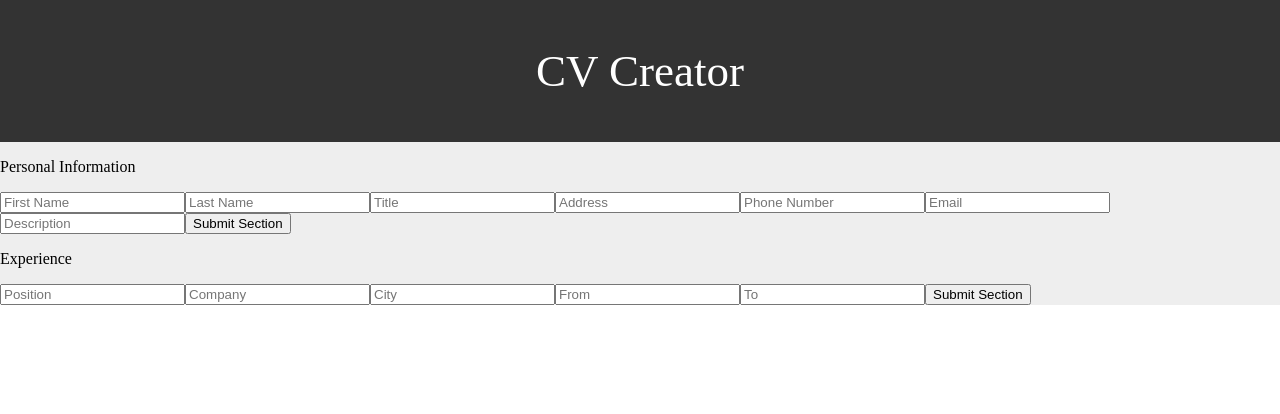
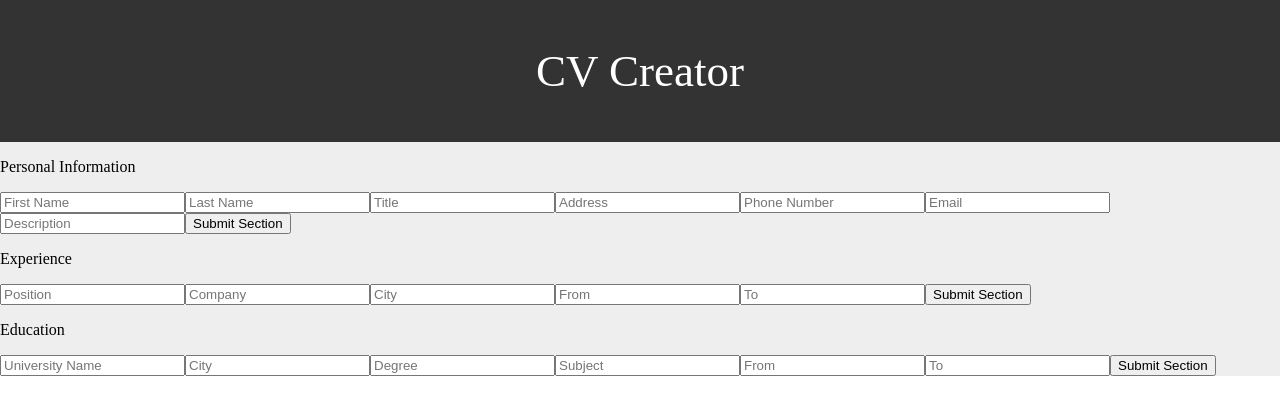
Before and after one commit to VladSava16/CV-Application, a React (Create React App) app: page / in a window 1280 px wide. Shown: the top 414 px of the page. Built offline with nearby package versions, Linux system fonts and the light colour scheme.

Commit message:
Add Education info input + render

```diff
--- a/src/App.js
+++ b/src/App.js
@@ -2,6 +2,7 @@ import React, { Component } from 'react';
 import Header from './components/header';
 import PersonalInfo from './components/PersonalInfo';
 import Experience from './components/Experience';
+import Education from './components/Education';
 
 export default class App extends Component{
     constructor(props){
@@ -17,9 +18,15 @@ export default class App extends Component{
             description: "",
             position: "",
             company: "",
-            city: "",
-            from: "",
-            to: "",
+            experienceCity: "",
+            experienceFrom: "",
+            experienceTo: "",
+            university: "",
+            educationCity: "",
+            degree: "",
+            subject: "",
+            educationFrom: "",
+            educationTo: "",
         }
     }
 
@@ -39,9 +46,20 @@ export default class App extends Component{
         this.setState({
             position: formState.target.position.value,
             company: formState.target.company.value,
-            city: formState.target.city.value,
-            from: formState.target.from.value,
-            to: formState.target.to.value,
+            experienceCity: formState.target.city.value,
+            experienceFrom: formState.target.from.value,
+            experienceTo: formState.target.to.value,
+        })
+    }
+
+    handleEducationInformation = (formState) => {
+        this.setState({
+            university: formState.target.university.value,
+            educationCity: formState.target.city.value,
+            degree: formState.target.degree.value,
+            subject: formState.target.subject.value,
+            educationFrom: formState.target.from.value,
+            educationTo: formState.target.to.value,
         })
     }
 
@@ -60,9 +78,17 @@ export default class App extends Component{
                 <div className="experienceInfo">
                     <div className="position">{this.state.position}</div>
                     <div className="company">{this.state.company}</div>
-                    <div className="city">{this.state.city}</div>
-                    <div className="from">{this.state.from}</div>
-                    <div className="to">{this.state.to}</div>
+                    <div className="city">{this.state.experienceCity}</div>
+                    <div className="from">{this.state.experienceFrom}</div>
+                    <div className="to">{this.state.experienceTo}</div>
+                </div>
+                <div className="educationInfo">
+                    <div className="university">{this.state.university}</div>
+                    <div className="city">{this.state.educationCity}</div>
+                    <div className="degree">{this.state.degree}</div>
+                    <div className="subject">{this.state.subject}</div>
+                    <div className="from">{this.state.educationFrom}</div>
+                    <div className="to">{this.state.educationTo}</div>
                 </div>
             </div>
         );
@@ -74,6 +100,7 @@ export default class App extends Component{
                 <Header />
                 <PersonalInfo handlePersonalInformation = {this.handlePersonalInfo}/>
                 <Experience handleExperienceInformation = {this.handleExperienceInformation} />
+                <Education handleEducationInformation = {this.handleEducationInformation}/>
                 {this.renderDetails()}
             </div>
         );
--- /dev/null
+++ b/src/components/Education.js
@@ -0,0 +1,27 @@
+import React, {Component} from "react";
+
+export default class Education extends Component{
+    constructor(props){
+        super(props);
+    }
+    submitData = (e) =>{
+        e.preventDefault();
+        this.props.handleEducationInformation(e);
+    }
+    render(){
+        return(
+            <div className="educationInfo">
+                <p className="sectionHeader">Education</p>
+                <form onSubmit = {this.submitData}>
+                    <input type="text" name="university" placeholder="University Name"/>
+                    <input type="text" name="city" placeholder="City"/>
+                    <input type="text" name="degree" placeholder="Degree"/>
+                    <input type="text" name="subject" placeholder="Subject"/>
+                    <input type="text" name="from" placeholder="From"/>
+                    <input type="text" name="to" placeholder="To"/>
+                    <button type="submit">Submit Section</button>
+                </form>
+            </div>
+        );
+    }
+}
```
